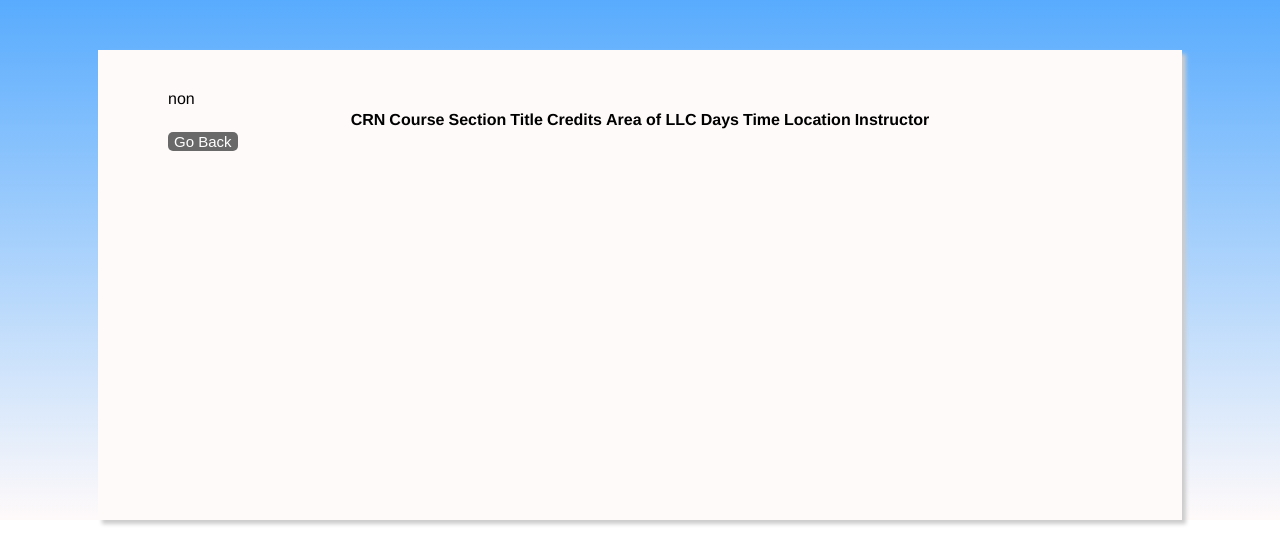
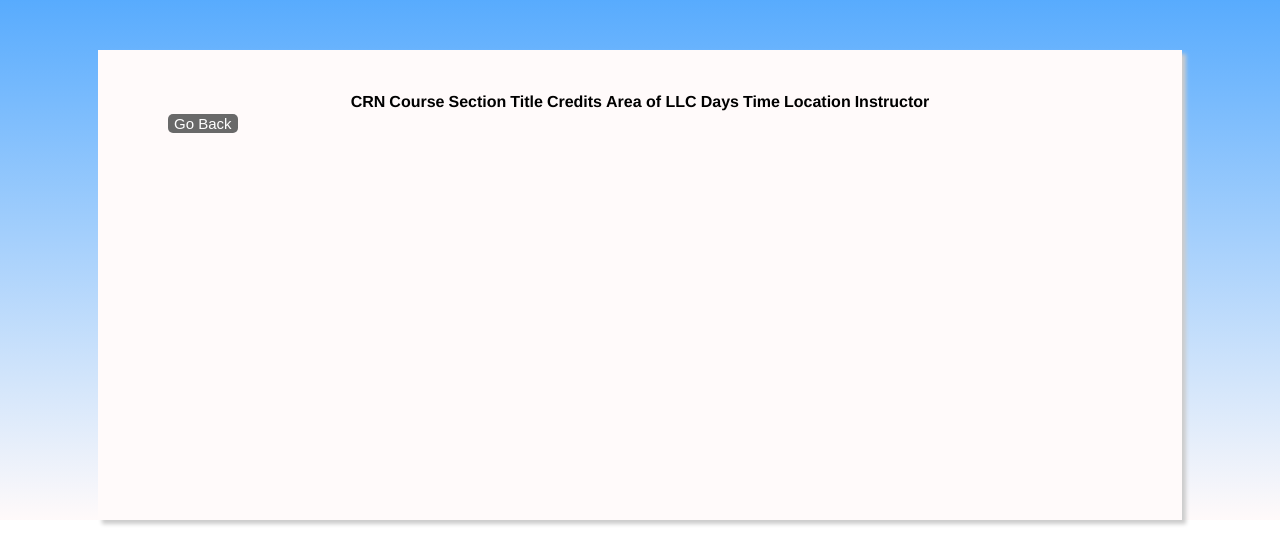
Before and after one commit to abbyscontreras/CPSC-351, a PHP site: page /scheduleofclasses.php in a window 1280 px wide. Shown: the part 181-741 px from the top of the page. Run offline with PHP 8.4, Linux system fonts and the light colour scheme; data that the repository does not hold is empty.

Commit message:
removed checks

```diff
--- a/scheduleofclasses.php
+++ b/scheduleofclasses.php
@@ -51,7 +51,6 @@ include('header.php');
                 }
 
                 if (isset($_SESSION['llc'])) {
-                    echo 'hello';
                     $llc = $_SESSION['llc'];
                     $sql2 = mysqli_query($conn, "Select * from coursesAvailable where areaofLLC = '$llc' order by course asc");
                     while ($row = mysqli_fetch_array($sql2)) {
@@ -78,9 +77,8 @@ include('header.php');
                         echo "</td></tr>";
                     }
                     unset ($_SESSION['llc']);
-                }else {
-                    echo 'non';
                 }
+
                 ?>
             </table>
             <a href="availabilityform.php">
```
